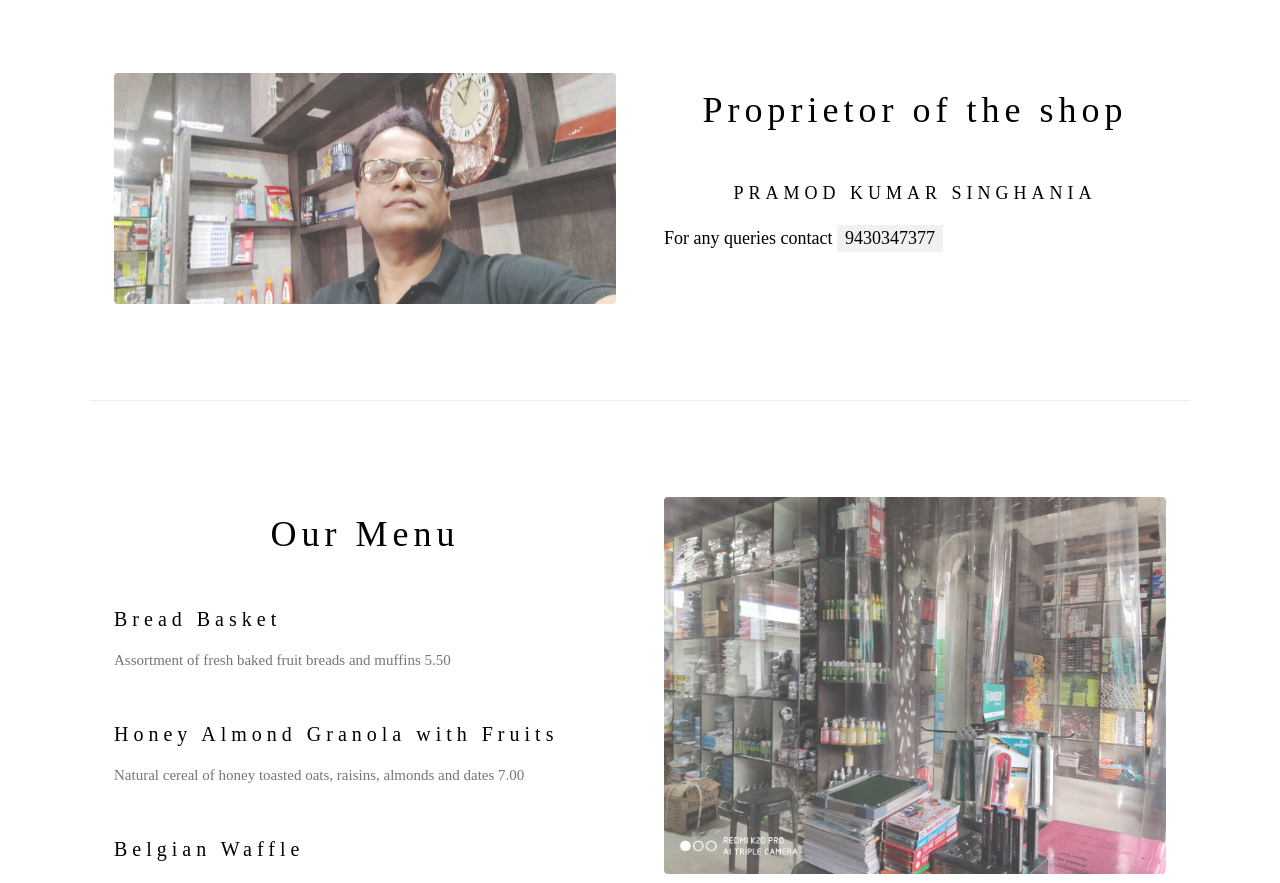
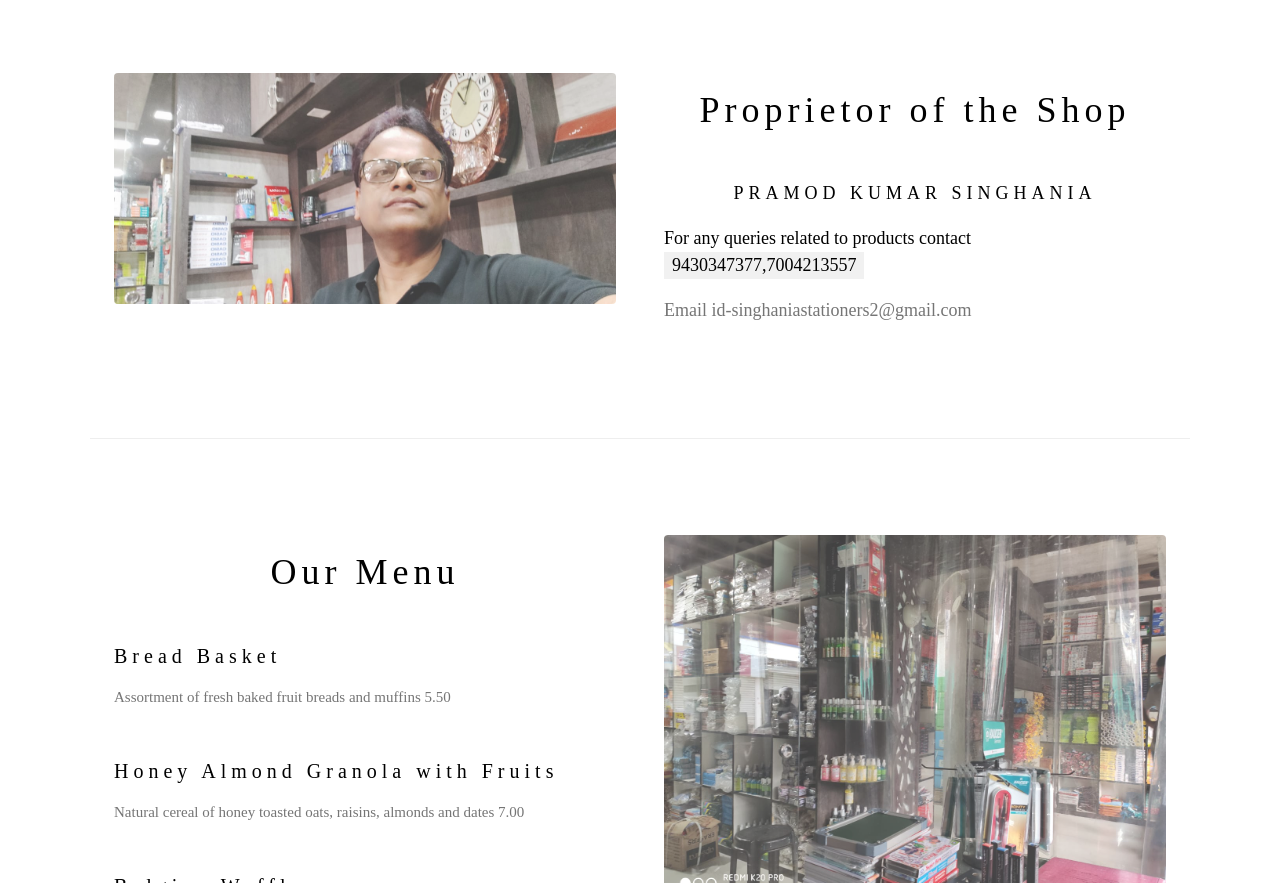
Before and after one commit to singhaniastationers/Singhania-Stationers, a plain HTML site: page index.html in a window 1280 px wide. Shown: the part 862-1745 px from the top of the page. Drawn offline with nearby package versions, Linux system fonts and the light colour scheme.

Commit message:
Update index.html

```diff
--- a/index.html
+++ b/index.html
@@ -41,10 +41,10 @@
     </div>
 
     <div class="w3-col m6 w3-padding-large">
-      <h1 class="w3-center">Proprietor of the shop</h1><br>
+      <h1 class="w3-center">Proprietor of the Shop</h1><br>
       <h5 class="w3-center">PRAMOD KUMAR SINGHANIA</h5>
-      <p class="w3-large">For any queries contact <span class="w3-tag w3-light-grey">9430347377</span></p>
-      <p class="w3-large w3-text-grey w3-hide-medium"></p>
+      <p class="w3-large">For any queries related to products contact <span class="w3-tag w3-light-grey">9430347377,7004213557</span></p>
+      <p class="w3-large w3-text-grey w3-hide-medium">Email id-singhaniastationers2@gmail.com</p>
     </div>
   </div>
 
```
